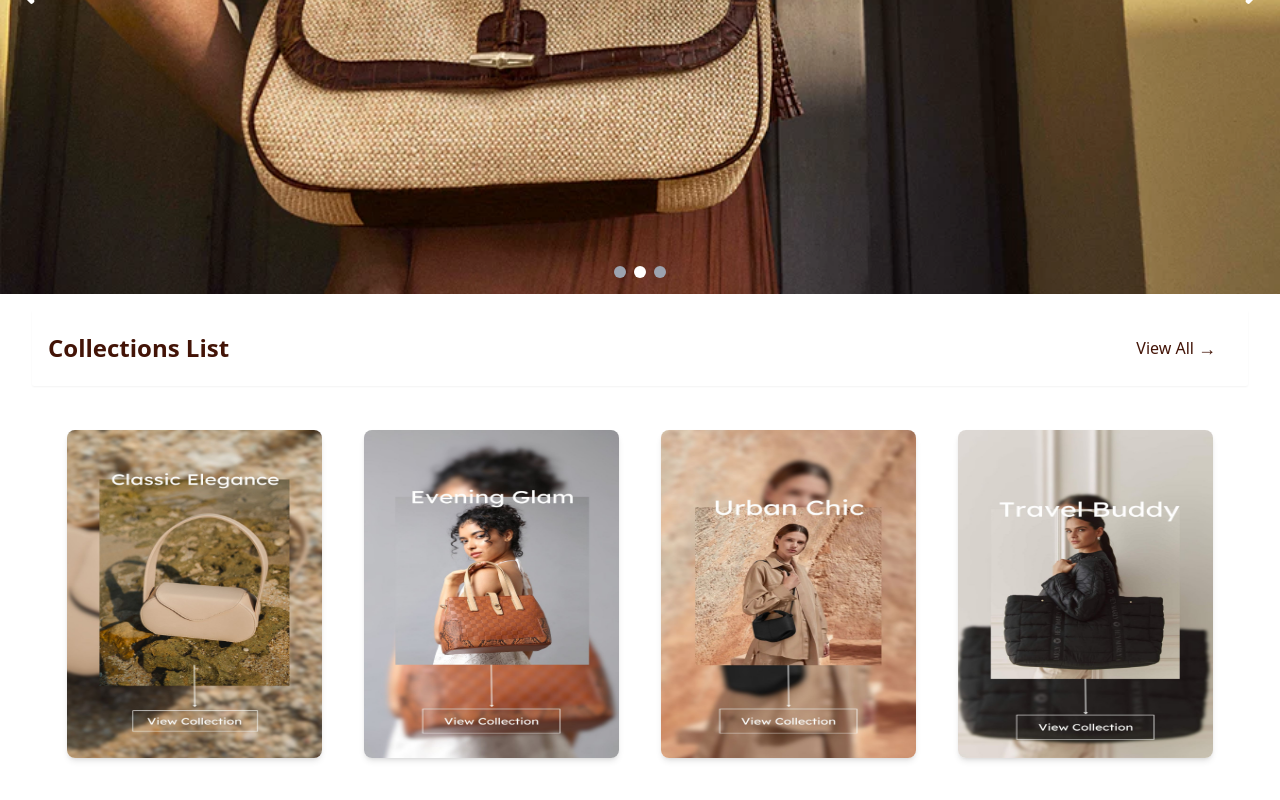
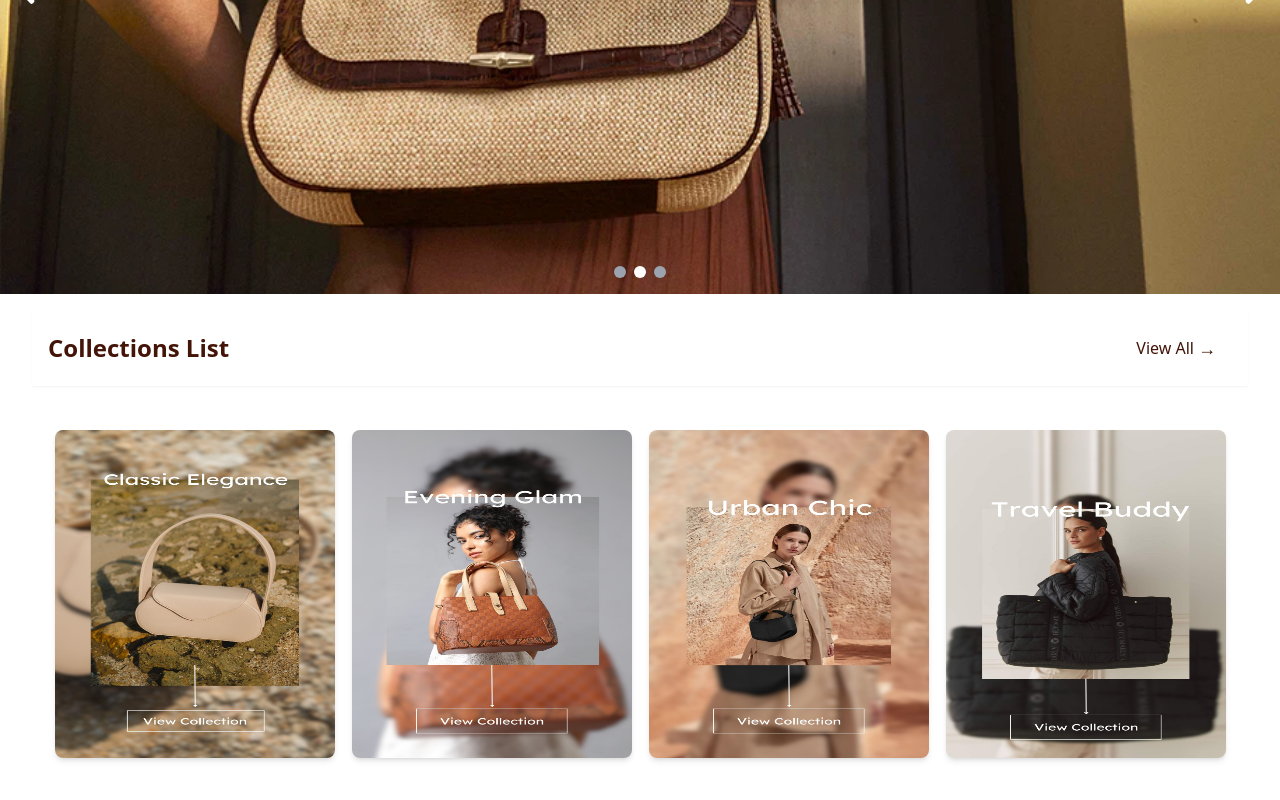
Before and after one commit to ameraehab/Bages-store-app, a React (Create React App) app: page / in a window 1280 px wide. Shown: the part 384-1184 px from the top of the page. Built offline with nearby package versions, Linux system fonts and the light colour scheme.

Commit message:
Update CollectionCard.js

```diff
--- a/src/components/CollectionCard.js
+++ b/src/components/CollectionCard.js
@@ -5,41 +5,41 @@ import collection4 from "../assets/images/collection4.jpg";
 import collection5 from "../assets/images/collection5.jpg";
 import { Link } from "react-router-dom";
 
-export const collections = [
+
+
+function CollectionCard({ showAll }) {
+    const collections = [
         { id: 1, name: "Classic Elegance", image: collection1 },
         { id: 2, name: "Evening Glam", image: collection2 },
         { id: 3, name: "Urban Chic", image: collection3 },
         { id: 4, name: "Travel Buddy", image: collection4 },
         { id: 5, name: "Jeune Premier", image: collection5 },
     ];
-
-function CollectionCard({ showAll }) {
-
     const visibleCollection = showAll ? collections : collections.slice(0, 4);
 
     return (
 
         <div className="container mx-auto p-5">
-            <Link to="/selected">
             <div className="grid grid-cols-1 sm:grid-cols-2 md:grid-cols-4 gap-3 justify-items-center">
 
                 {
                     visibleCollection.map((collection, index) => (
+                        <Link key={collection.id} to={`/collection/${collection.name}/${collection.id}`} >
                             <img
                                 src={collection.image}
-                                key={collections.id}
+                                key={collection.id}
                                 alt={`collection ${index}`}
-                                className="card w-full max-w-[255px] h-[328px] rounded-lg shadow-md cursor-pointer "
+                                className="card w-[280px] h-[328px] rounded-lg shadow-md cursor-pointer "
                             />
+                        </Link>
 
                     ))
                 }
 
             </div>
-            </Link>
 
 
-        </div>
+        </div >
 
     );
 }
```
Lines whose indentation alone changed are shown as unchanged.
